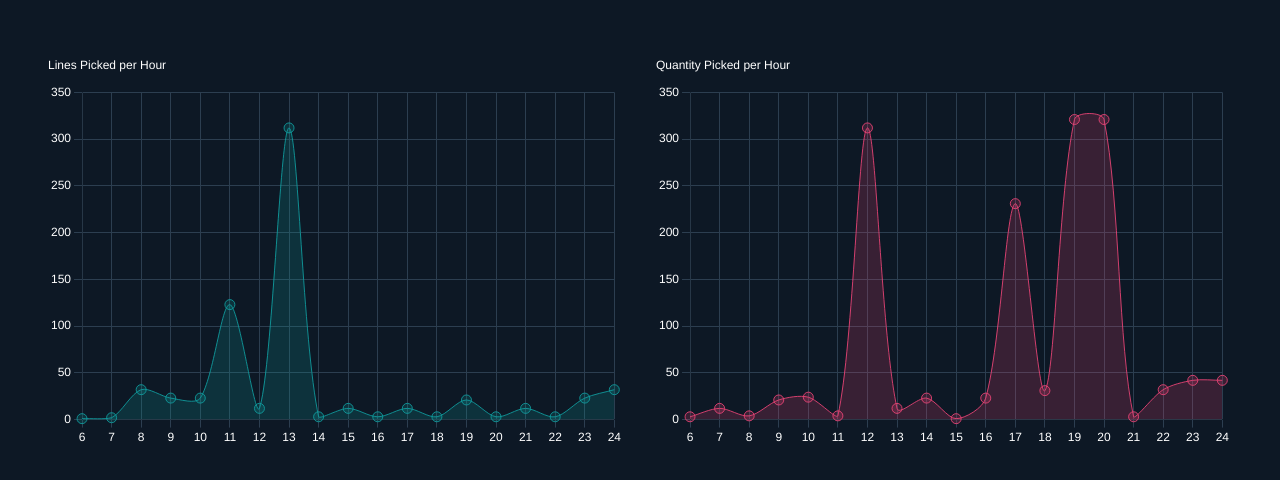
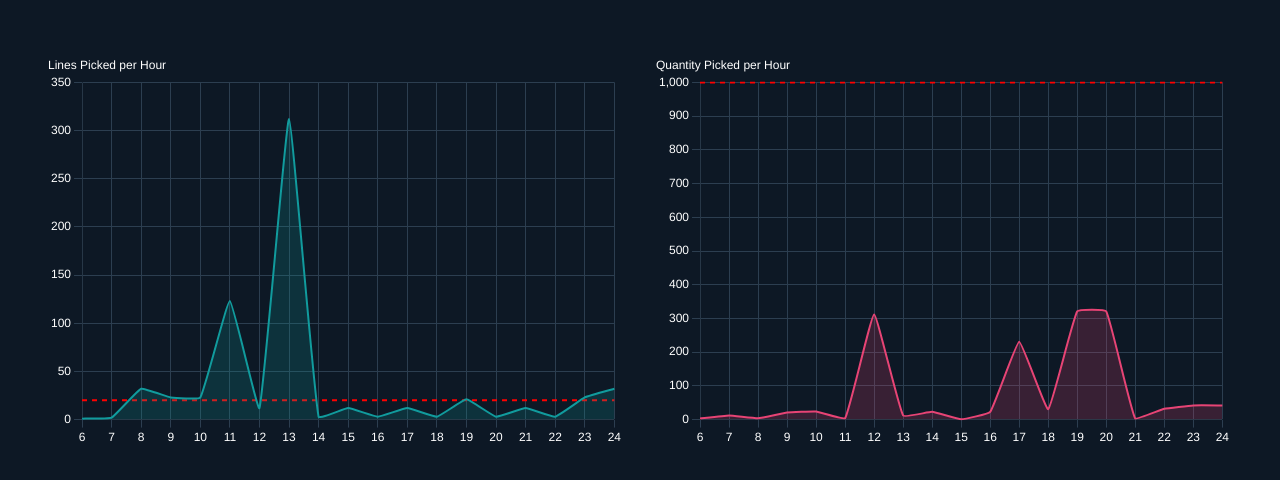
Before and after one commit to majorflaw/warehouse-dashboard, a React (Create React App) app: page / in a window 1280 px wide. Shown: the top 480 px of the page. Built offline with nearby package versions, Linux system fonts and the light colour scheme.

Commit message:
Added Target Line on Charts

```diff
--- a/src/App.js
+++ b/src/App.js
@@ -22,7 +22,7 @@ ChartJS.register(
   Filler
 );
 
-const ChartComponent = ({ data, label, title, color }) => {
+const ChartComponent = ({ data, label, title, color, target }) => {
   const chartData = {
     labels: data.map(d => d.Hour),
     datasets: [
@@ -32,11 +32,20 @@ const ChartComponent = ({ data, label, title, color }) => {
         borderColor: color,
         backgroundColor: `${color}33`, // 33 is 20% opacity in hex
         fill: true,
-        tension: 0.3,
-        borderWidth: 0.9,
-        pointRadius: 5,
-        pointHoverRadius: 1,
+        tension: 0.1,
+        borderWidth: 2,
+        pointRadius: 0,
+        pointHoverRadius: 0,
       },
+      {
+        label: 'Target',
+        data: Array(data.length).fill(target),
+        borderColor: 'red',
+        borderWidth: 2,
+        borderDash: [5, 5],
+        fill: false,
+        pointRadius: 0,
+      }
     ],
   };
 
@@ -52,14 +61,14 @@ const ChartComponent = ({ data, label, title, color }) => {
         text: title,
         color: 'white',
         font: {
-          size: 12, // Even smaller font size
-          weight: '400', // Less bold (normal weight)
+          size: 12,
+          weight: '400',
         },
         padding: {
           top: 10,
-          bottom: 20
+          bottom: 10
         },
-        align: 'start', // Align to the left
+        align: 'start',
       },
     },
     scales: {
@@ -110,12 +119,14 @@ const Dashboard = () => {
           label="Lines"
           title="Lines Picked per Hour"
           color="#119b9d"
+          target={20}
         />
         <ChartComponent
           data={data}
           label="Quantity"
           title="Quantity Picked per Hour"
           color="#e74475"
+          target={1000}
         />
       </div>
     </div>
```
